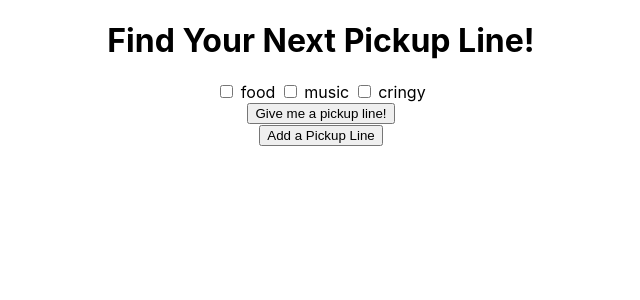
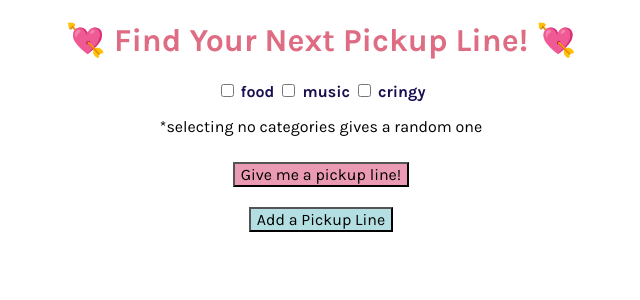
Before and after one commit to jenniferjlee/pickuplines, a React (Create React App) app in the folder pickuplines/: page / in a window 1280 px wide. Shown: the top 300 px of the page, without its empty margins (319-959 px from the left). Built offline with nearby package versions, Linux system fonts and the light colour scheme.

Commit message:
worked on checkboxes and added some color

```diff
--- a/pickuplines/src/Add.jsx
+++ b/pickuplines/src/Add.jsx
@@ -34,7 +34,7 @@ export default function Add({ lines, callback }) {
 
       <Category lines={lines} callback={selected => setSelected(selected)} />
 
-      <button onClick={add} >
+      <button onClick={add} id="button">
         Submit
       </button>
 
--- a/pickuplines/src/App.css
+++ b/pickuplines/src/App.css
@@ -1,5 +1,6 @@
 .App {
   text-align: center;
+  font-family: 'Karla', sans-serif;
 }
 
 .App-logo {
@@ -36,3 +37,37 @@
     transform: rotate(360deg);
   }
 }
+
+#button{
+  margin-top: 10px;
+  margin-bottom: 10px;
+  font-family: 'Karla', sans-serif;
+  font-size: medium;
+  background-color: #EA9AB2;
+}
+
+#button:hover {
+  background-color:#c73c66;
+  color: white;
+}
+
+#add_button{
+  margin-top: 10px;
+  margin-bottom: 10px;
+  font-family: 'Karla', sans-serif;
+  font-size: medium;
+  background-color: #B3DEE2;
+}
+
+#add_button:hover {
+  background-color: #82b3b8;
+  color: white;
+}
+
+#line{
+  font-size: xx-large;
+}
+
+h1 {
+  color:#DE6C83;
+}
--- a/pickuplines/src/App.js
+++ b/pickuplines/src/App.js
@@ -39,13 +39,17 @@ function App() {
 
   return (
     <div className="App">
-      <h1> Find Your Next Pickup Line! </h1>
+      <link href="https://fonts.googleapis.com/css2?family=Karla:ital,wght@0,400;0,700;1,400;1,700&display=swap" rel="stylesheet"></link>
+      <h1> <span role="img" aria-label="heart"> 💘 </span>
+      Find Your Next Pickup Line!
+      <span role="img" aria-label="heart"> 💘 </span> </h1>
+
       {/* conditional rendering */}
       {!add &&
         <>
           <Category lines={LINES} callback={selected => setSelected(selected)} />
-          <Display selected={selected} lines={LINES} />
-          <button onClick={showAdd} >
+          <Display selected={selected} lines={LINES}/>
+          <button onClick={showAdd} id="add_button">
             Add a Pickup Line
           </button>
         </>}
--- a/pickuplines/src/Category.css
+++ b/pickuplines/src/Category.css
@@ -6,3 +6,8 @@
   padding-left: 10px;
   padding-right: 10px;
 }
+
+label{
+  color: #190E4F;
+  font-weight: bold;
+}
--- a/pickuplines/src/Category.jsx
+++ b/pickuplines/src/Category.jsx
@@ -17,8 +17,10 @@ export default function Category({ lines, callback }) {
     console.log('tag:' + tags[i])
     const newChecks = checked.map((check, index) => changeCheck(check, index, i));
     setChecked(newChecks);
+    // FIX: checked doesn't get updated, why? so temp, using newChecks
+    console.log('checked: ' + checked);
     // callback
-    callback(tags.filter((tag, i) => checked[i]));
+    callback(tags.filter((tag, i) => newChecks[i]));
   };
 
   return (
--- a/pickuplines/src/Display.jsx
+++ b/pickuplines/src/Display.jsx
@@ -1,4 +1,5 @@
 import React, { useState } from 'react';
+import './App.css';
 
 // Display: contains display of pickup line as well as more and plus buttons
 
@@ -13,6 +14,7 @@ export default function Display({ selected, lines }) {
     console.log('selected length ' + selected.length)
 
     lines.forEach((line) => {
+      // temp FIX: if no categories are selected, add all lines
       if (selected.length === 0){
         posLines.push(line.line);
       }
@@ -27,8 +29,9 @@ export default function Display({ selected, lines }) {
   };
   return (
     <>
-      <button onClick={another}> Give me a pickup line!</button>
-      <div>{line}</div>
+      <p>*selecting no categories gives a random one</p>
+      <button onClick={another} id="button"> Give me a pickup line!</button>
+      <div id="line">{line}</div>
     </>
   );
 }
```
